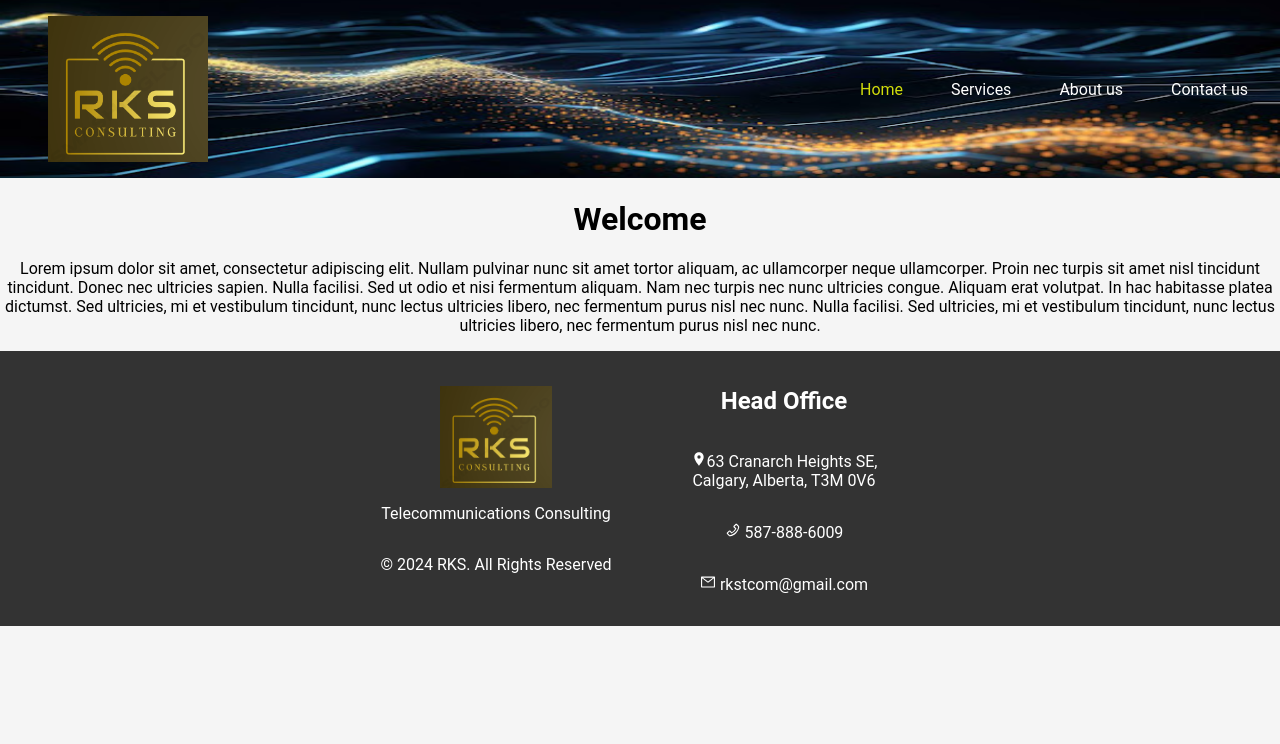
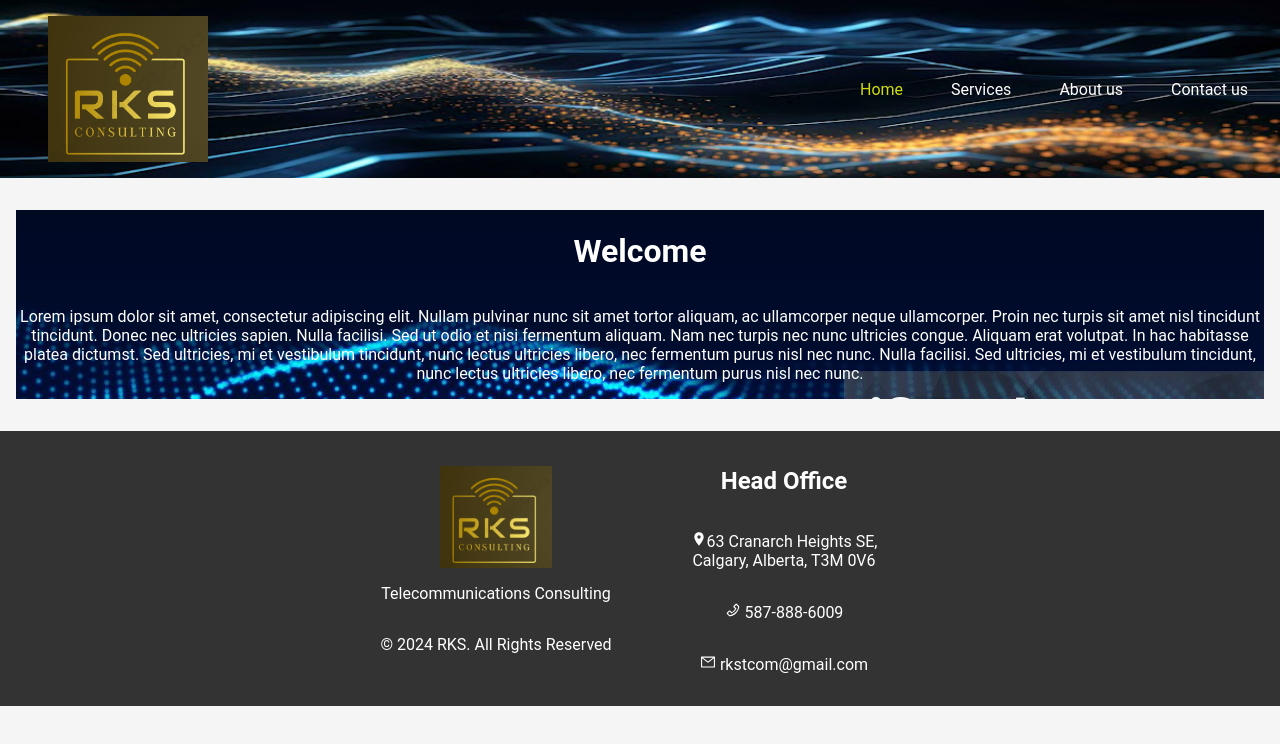
Before and after one commit to Kschoffner13/RKS, a React (Create React App) app: page / in a window 1280 px wide. Shown: the top 744 px of the page. Built offline with nearby package versions, Linux system fonts and the light colour scheme.

Commit message:
Update styles.css

```diff
--- a/src/Styles/styles.css
+++ b/src/Styles/styles.css
@@ -81,3 +81,19 @@ body {
   width: 7rem;
   gap: 1rem;
 }
+
+/* home */
+
+.Welcome {
+  display: flex;
+  flex-direction: column;
+  background-color: #af2323;
+  background-image: url("../Images/background.png");
+  background-position: center;
+  margin-top: 2rem;
+  margin-bottom: 2rem;
+  margin-left: 1rem;
+  margin-right: 1rem;
+
+  color: white;
+}
```
